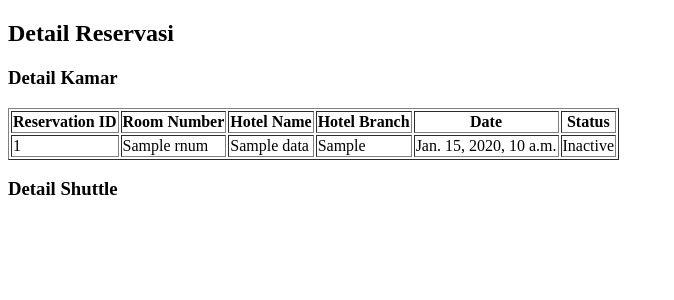
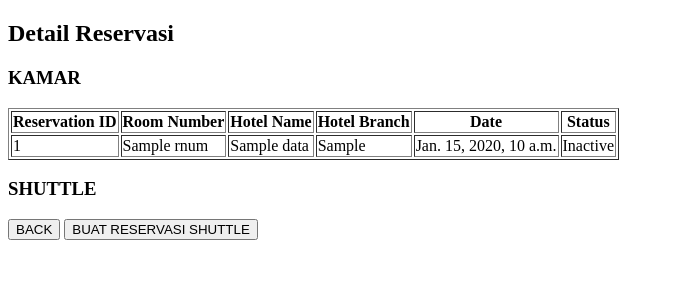
Before and after one commit to saniamhrn/basdat, a Django app: template reservasi/templates/detail_reservasi.html in a window 1280 px wide. Shown: the top 300 px of the page, without its empty margins (0-674 px from the left). Run offline with Django 4.2, Linux system fonts and the light colour scheme; the template is opened without the code that fills it: most values are stand-ins (such as "Sample title", 1, 10 or a date in 2020).

Commit message:
detail reservasi

```diff
--- a/reservasi/templates/detail_reservasi.html
+++ b/reservasi/templates/detail_reservasi.html
@@ -7,7 +7,7 @@
 <body>
 
 <h2>Detail Reservasi</h2>
-<h3>Detail Kamar</h3>
+<h3>KAMAR</h3>
 
 <table border="1">
     <tr>
@@ -28,7 +28,34 @@
     </tr>
 </table>
 
-<h3>Detail Shuttle</h3>
+<h3>SHUTTLE</h3>
+{% if data.shuttle_reserve %}
+    <!--<table border="1">
+        <tr>
+            <th scope="col">ID Reservasi</th>
+            <th scope="col">Nomor Kendaraan</th>
+            <th scope="col">Nomor HP Driver</th>
+            <th scope="col">Tanggal</th>
+        </tr>
+        <tr>
+            <td>{{ data.shuttle_reserve.rsv_id }}</td>
+            <td>{{ data.shuttle_reserve.Vehicle_num }}</td>
+            <td>{{ data.shuttle_reserve.Driver_PhoneNum }}</td>
+            <td>{{ data.shuttle_reserve.Datetime }}</td>
+        </tr>
+    </table>
+    -->
+{% else %}
+    <p>Tidak ada reservasi untuk shuttle pada reservasi ini.</p>
+{% endif %}
+
+<form action="{% url 'daftar_reservasi_kamar' %}" method="get" style="display: inline;">
+    <button type="submit">BACK</button>
+</form>
+
+<form action="{% url 'shuttle_reserve:show_shuttle_reserve' %}" method="get" style="display: inline;">
+    <button type="submit">BUAT RESERVASI SHUTTLE</button>
+</form>
 
 </body>
 </html>
--- a/reservasi/urls.py
+++ b/reservasi/urls.py
@@ -7,6 +7,5 @@
     path('daftar_reservasi_kamar', show_reservasi_kamar, name='daftar_reservasi_kamar'),
     path('detail_reservasi/<int:rsv_id>/', detail_reservasi, name='detail_reservasi'),
 
-
     # Add more URLs for room creation, updating, etc.
 ]
--- a/reservasi/views.py
+++ b/reservasi/views.py
@@ -27,3 +27,6 @@
         return HttpResponse("Reservation not found", status=404)
 
     return render(request, 'detail_reservasi.html', {'data': data[0]})
+
+def show_shuttle_reserve(request):
+    return render(request, "shuttle_reserve.html")
```
Also changed, not shown: reservasi/templates/daftar_reservasi_kamar.html (+0 -11 lines).
